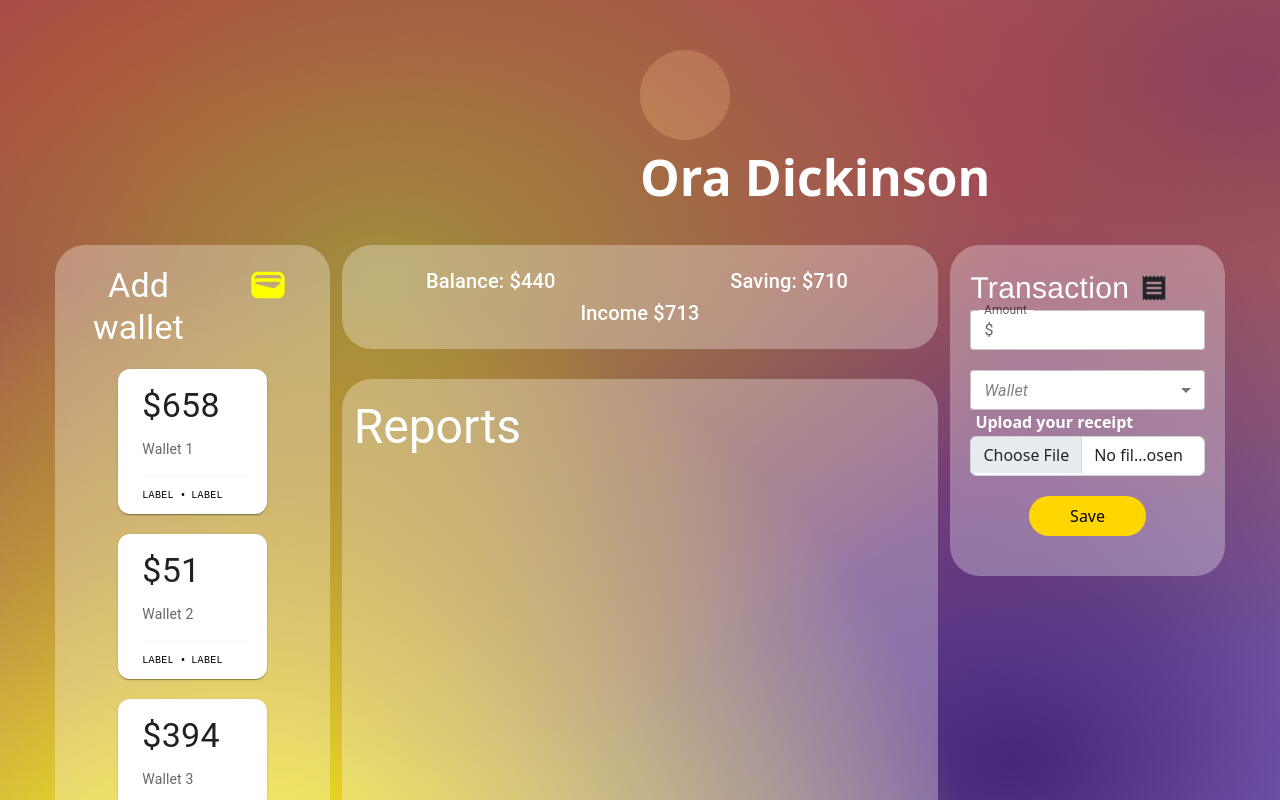
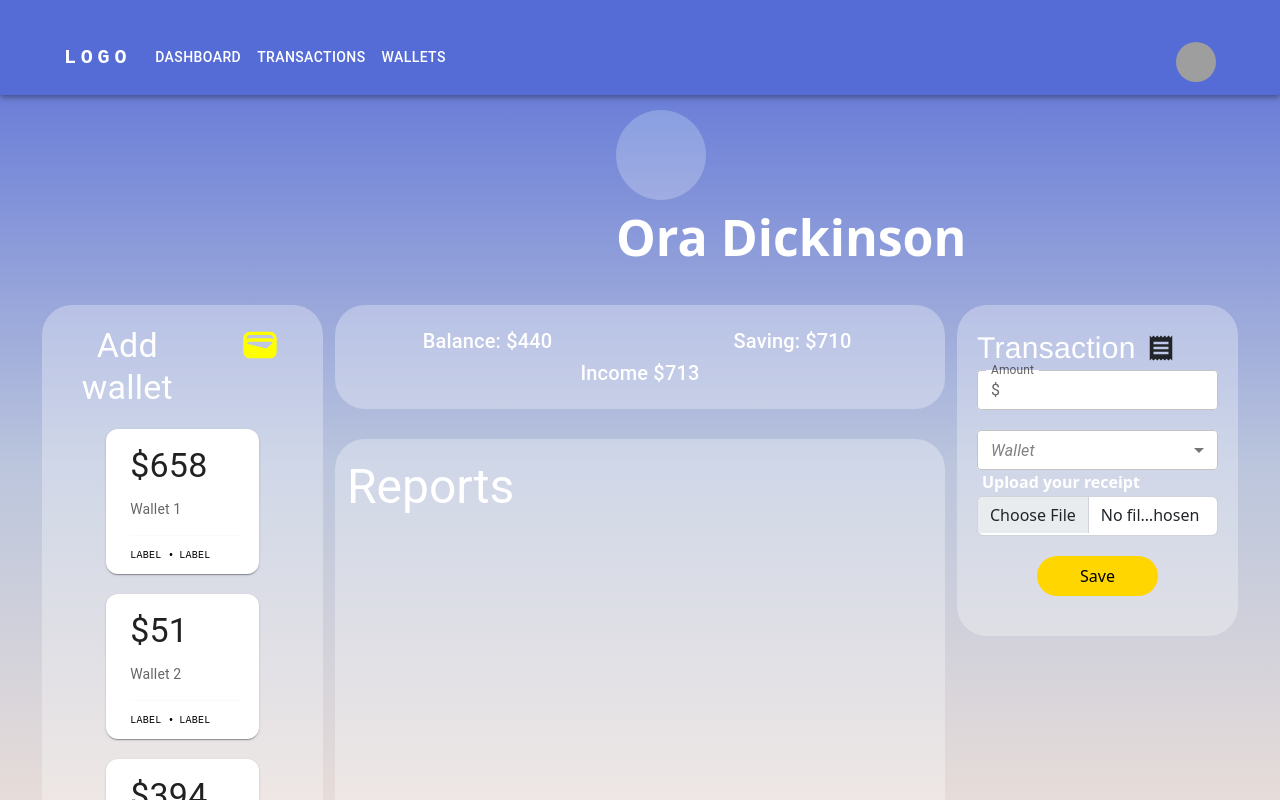
Before and after one commit to BinniesLite/finance_app, a React (Vite) app in the folder client/: page /dashboard in a window 1280 px wide. Shown: the top 800 px of the page. Built offline with nearby package versions, Linux system fonts and the light colour scheme; grey boxes are pictures that could not be loaded.

Commit message:
Adding Nav bar for all pages.

```diff
--- a/client/src/components/Layout/NavBar/NavBar.jsx
+++ b/client/src/components/Layout/NavBar/NavBar.jsx
@@ -4,20 +4,28 @@ import {
   AppBar,
   Container,
   Toolbar,
-//   AdbIcon,
+  //   AdbIcon,
   Box,
+  Button,
   IconButton,
   Menu,
   MenuItem,
   Tooltip,
   Avatar,
 } from "@mui/material";
+
+import { Link } from "react-router-dom";
 import MenuIcon from "@mui/icons-material/Menu";
-const pages = ["Products", "Pricing", "Blog"];
+import DashboardPage from "../../pages/DashboardPage/DashboardPage";
+import { BrowserRouter as Router, Routes, Route } from "react-router-dom";
+import TransactionPage from "../../pages/TransactionPage/TransactionsPage";
+import WalletsPage from "../../pages/WalletsPage/WalletsPage";
+
+const pages = ["Dashboard", "Transactions", "Wallets"];
 const settings = ["Profile", "Account", "Dashboard", "Logout"];
 const NavBar = () => {
-//   const [anchorElNav, setAnchorElNav] = React.useState(null);
-//   const [anchorElUser, setAnchorElUser] = React.useState(null);
+  const [anchorElNav, setAnchorElNav] = useState(null);
+  const [anchorElUser, setAnchorElUser] = useState(null);
 
   const handleOpenNavMenu = (event) => {
     setAnchorElNav(event.currentTarget);
@@ -35,15 +43,20 @@ const NavBar = () => {
   };
 
   return (
-    <AppBar position="static">
-      <Container maxWidth="xl">
+    <AppBar
+      style={{
+        width: "100%",
+        backgroundcolor: "black",
+      }}
+    >
+      <Container>
         <Toolbar disableGutters>
           {/* <AdbIcon sx={{ display: { xs: "none", md: "flex" }, mr: 1 }} /> */}
           <Typography
             variant="h6"
             noWrap
             component="a"
-            href="/"
+            href="/dashboard"
             sx={{
               mr: 2,
               display: { xs: "none", md: "flex" },
@@ -118,6 +131,8 @@ const NavBar = () => {
                 key={page}
                 onClick={handleCloseNavMenu}
                 sx={{ my: 2, color: "white", display: "block" }}
+                component={Link} // Use Link as the component prop
+                to={`/${page.toLowerCase()}`}
               >
                 {page}
               </Button>
--- a/client/src/components/pages/DashboardPage/DashboardPage.jsx
+++ b/client/src/components/pages/DashboardPage/DashboardPage.jsx
@@ -5,11 +5,16 @@ import { Grid, Button, Typography, Avatar } from "@mui/material";
 import { Row, Col } from "reactstrap";
 import WalletComponent from "../../Layout/WalletComponent/WalletComponent";
 import { generateFakeUser } from "../../../utils/helper";
+import NavBar from "../../Layout/NavBar/NavBar";
 const DashboardPage = () => {
   const user = generateFakeUser();
   return (
     <>
       <div class="intro-bar">
+        <Row>
+          <NavBar />
+        </Row>
+        <Row style={{ paddingTop: 60 }}>
           <Grid
             style={{
               alignItems: "center",
@@ -30,9 +35,10 @@ const DashboardPage = () => {
               {user.name}
             </Typography>
           </Grid>
+        </Row>
       </div>
       <div className="dashboard-container">
-        <Row style={{ height: "fit-content", padding: "30px" }}>
+        <Row style={{ width: "100vw", height: "fit-content", padding: "30px" }}>
           <Col xs={3}>
             <Grid item xs={2} md={2} className="blur-background">
               <WalletComponent />
@@ -40,9 +46,15 @@ const DashboardPage = () => {
           </Col>
           <Col className="info-component">
             <Row>
-              <Grid item xs={2} md={2} className="blur-background" style = {{
+              <Grid
+                item
+                xs={2}
+                md={2}
+                className="blur-background"
+                style={{
                   marginBottom: 30,
-              }}>
+                }}
+              >
                 <Row>
                   <Col>
                     <Typography variant="h6">
@@ -57,10 +69,16 @@ const DashboardPage = () => {
               </Grid>
             </Row>
             <Row>
-              <Grid item xs={2} md={2} className="blur-background" style = {{
+              <Grid
+                item
+                xs={2}
+                md={2}
+                className="blur-background"
+                style={{
                   height: 480,
                   display: "flex",
-              }}>
+                }}
+              >
                 <Row>
                   <Typography variant="h3">Reports</Typography>
                 </Row>
--- a/client/src/components/pages/TransactionPage/TransactionsPage.jsx
+++ b/client/src/components/pages/TransactionPage/TransactionsPage.jsx
@@ -27,34 +27,23 @@ const TransactionPage = () => {
     <>
       <header>
         <div>
-          <NavBar/>
+          <Row style={{ paddingBottom: 40 }}>
+            <NavBar />
+          </Row>
           <Row style={{ height: "fit-content" }}>
-            <Col xs={3} style={{ paddingTop: 35 }}>
-              Transactions
-            </Col>
-            <Col xs={9} style={{ paddingLeft: 600 }}>
-              <Avatar
-                src="./../../../assets/avatar-icon.png"
-                sx={{ width: 50, height: 50 }}
-                style={{
-                  display: "flex",
-                  color: "rgba(9, 48, 255)",
-                  mixBlendMode: "overlay",
-                }}
-              />
-            </Col>
+            <Col style={{ paddingTop: 35 }}>Transactions</Col>
           </Row>
         </div>
       </header>
       <div className="transaction-container">
-        <Row style={{ height: "fit-content", padding: "30px" }}>
-          <Col xs={3} style={{ paddingTop: 35 }}>
-            <Grid item xs={2} md={2} className="blur-background">
+        <Row style={{ width: "100vw", height: "fit-content", padding: "30px" }}>
+          <Col xs={2} style={{ paddingTop: 35 }}>
+            <Grid className="blur-background">
               <TransactionComponent />
             </Grid>
           </Col>
           <Col
-            xs={9}
+            xs={10}
             style={{
               paddingTop: 50,
             }}
--- a/client/src/components/pages/WalletsPage/WalletsPage.css
+++ b/client/src/components/pages/WalletsPage/WalletsPage.css
@@ -13,19 +13,12 @@ body {
   justify-content: left;
   text-align: center;
   margin-left: 395px;
-  margin-top: 20px;
-  margin-bottom: -20px;
 }
 
 #wallet-page-header {
   margin-right: 20px; /* Add some spacing between the components */
   text-align: center;
   color: white;
-  font-family: 'Franklin Gothic Medium', 'Arial Narrow', Arial, sans-serif;
-}
-
-#add-wallet-icon {
-  margin-right: 500px;
 }
 
 .history-section-container {
--- a/client/src/components/pages/WalletsPage/WalletsPage.jsx
+++ b/client/src/components/pages/WalletsPage/WalletsPage.jsx
@@ -1,20 +1,19 @@
-import React, { useEffect } from 'react';
-import { Row, Col, Button } from 'reactstrap';
-import AddCardIcon from '@mui/icons-material/AddCard';
-import { Typography, Avatar } from '@mui/material';
-import TransactionComponent from '../../Layout/AddTransactionComponent/Transaction';
-import HistoryCard from '../../Layout/HistoryCard/HistoryCard';
-import WalletCard from '../../Layout/WalletCard/WalletCard';
-import './WalletsPage.css';
-import { generateFakeTransactionData } from '../../../utils/helper';
-
+import React, { useEffect } from "react";
+import { Row, Col, Button } from "reactstrap";
+import AddCardIcon from "@mui/icons-material/AddCard";
+import { Typography, Avatar } from "@mui/material";
+import TransactionComponent from "../../Layout/AddTransactionComponent/Transaction";
+import HistoryCard from "../../Layout/HistoryCard/HistoryCard";
+import WalletCard from "../../Layout/WalletCard/WalletCard";
+import "./WalletsPage.css";
+import { generateFakeTransactionData } from "../../../utils/helper";
+import NavBar from "../../Layout/NavBar/NavBar";
 const WalletsPage = () => {
-
   useEffect(() => {
     const fetchTransactions = async () => {
       const transactions = await getTransactions();
       console.log(transactions);
-    }
+    };
 
     fetchTransactions();
   }, []);
@@ -24,72 +23,74 @@ const WalletsPage = () => {
 
   return (
     <>
-      <div id='col-9-div-container'>
-        <Typography id='wallet-page-header' variant='h2'>
-          Wallets
-        </Typography>
-        <AddCardIcon
-          id='add-wallet-icon'
-          sx={{ width: '50px', height: '50px', color: 'yellow' }}
-        ></AddCardIcon>
-        <Avatar
-          src='./../../../assets/avatar-icon.png'
-          sx={{ width: '50px', height: '50px' }}
-        />
+      <div id="col-9-div-container">
+        <Row style={{ paddingBottom: 300 }}>
+          <NavBar />
+        </Row>
+        <Row>
+          <Col>
+            <Typography id="wallet-page-header" variant="h2">
+              Wallets
+            </Typography>
+          </Col>
+          <Col>
+            <AddCardIcon
+              id="add-wallet-icon"
+              sx={{ width: "50px", height: "50px", color: "yellow" }}
+            ></AddCardIcon>
+          </Col>
+        </Row>
       </div>
       <Row style={{ width: '100vw', height: 'fit-content', padding: '30px' }}>
         <Col
-          xs='3'
-          className={'pl-1 pl-sm-2 pl-md-3 pl-lg-4 pl-xl-5'}
+          xs="3"
+          className={"pl-1 pl-sm-2 pl-md-3 pl-lg-4 pl-xl-5"}
           style={{
-            background: 'rgba(255,255,255, 0.3)',
-            borderRadius: '30px',
-            height: 'fit-content',
-            padding: '12px',
+            background: "rgba(255,255,255, 0.3)",
+            borderRadius: "30px",
+            height: "fit-content",
+            padding: "12px",
           }}
         >
-          <div id='left-panel-content' style={{ marginTop: '15px' }}>
+          <div id="left-panel-content" style={{ marginTop: "15px" }}>
             <TransactionComponent />
-            <div className='history-section-container'>
+            <div className="history-section-container">
               <Typography
-                variant='h5'
+                variant="h5"
                 sx={{
-                  color: 'white',
-                  fontFamily:
-                    'Franklin Gothic Medium, Arial Narrow, Arial, sans-serif',
-                  fontSize: '30px'
-
+                  color: "white",
+                  fontSize: "30px",
                 }}
               >
                 History
               </Typography>
-              <Button id='wallets-view-more-button'>View More</Button>
+              <Button id="wallets-view-more-button">View More</Button>
             </div>
             {historyData.map((wallet) => (
-              <div style={{ marginTop: '20px' }} key={wallet.id}>
+              <div style={{ marginTop: "20px" }} key={wallet.id}>
                 <HistoryCard name={wallet.name} amount={wallet.amount} />
               </div>
             ))}
           </div>
         </Col>
-        <Col xs='9' className={'pl-1 pl-sm-2 pl-md-3 pl-lg-4 pl-xl-5'}>
+        <Col xs="9" className={"pl-1 pl-sm-2 pl-md-3 pl-lg-4 pl-xl-5"}>
           <div
             style={{
-              display: 'flex',
-              gap: '40px',
-              flexWrap: 'wrap',
-              borderRadius: '30px',
-              marginLeft: '50px',
-              padding: '10px',
-              background: 'rgba(255,255,255, 0.3)',
+              display: "flex",
+              gap: "40px",
+              flexWrap: "wrap",
+              borderRadius: "30px",
+              marginLeft: "50px",
+              padding: "10px",
+              background: "rgba(255,255,255, 0.3)",
             }}
           >
             {walletData.map((wallet) => (
               <div
                 style={{
-                  marginTop: '15px',
-                  marginLeft: '35px',
-                  textAlign: 'center',
+                  marginTop: "15px",
+                  marginLeft: "35px",
+                  textAlign: "center",
                 }}
                 key={wallet.id}
               >
--- a/client/src/index.css
+++ b/client/src/index.css
@@ -2,7 +2,7 @@
   font-family: Inter, system-ui, Avenir, Helvetica, Arial, sans-serif;
   line-height: 1.5;
   font-weight: 400;
-  background: radial-gradient(at 18% 99%, #fff700 0px, transparent 50%) repeat
+  /* background: radial-gradient(at 18% 99%, #fff700 0px, transparent 50%) repeat
       scroll 0% 0%,
     radial-gradient(at 30% 30%, #a38f3c 0px, transparent 50%) repeat scroll 0%
       0%,
@@ -23,12 +23,31 @@
       scroll 0% 0%,
     rgba(0, 0, 0, 0)
       radial-gradient(at 57% 33%, rgb(218, 83, 228) 0px, #a299ff 50%) repeat
-      scroll 0% 0%;
-  font-synthesis: none;
-  text-rendering: optimizeLegibility;
-  -webkit-font-smoothing: antialiased;
-  -moz-osx-font-smoothing: grayscale;
-  -webkit-text-size-adjust: 100%;
+      scroll 0% 0%; */
+  background: hsla(28, 100%, 92%, 1);
+
+  background: linear-gradient(
+    90deg,
+    hsla(28, 100%, 92%, 1) 0%,
+    hsla(222, 33%, 80%, 1) 53%,
+    hsla(230, 61%, 59%, 1) 100%
+  );
+
+  background: -moz-linear-gradient(
+    90deg,
+    hsla(28, 100%, 92%, 1) 0%,
+    hsla(222, 33%, 80%, 1) 53%,
+    hsla(230, 61%, 59%, 1) 100%
+  );
+
+  background: -webkit-linear-gradient(
+    90deg,
+    hsla(28, 100%, 92%, 1) 0%,
+    hsla(222, 33%, 80%, 1) 53%,
+    hsla(230, 61%, 59%, 1) 100%
+  );
+
+  filter: progid: DXImageTransform.Microsoft.gradient( startColorstr="#FFEAD7", endColorstr="#BCC6DD", GradientType=1 );
 }
 
 body {
```
Lines whose indentation alone changed are shown as unchanged.
